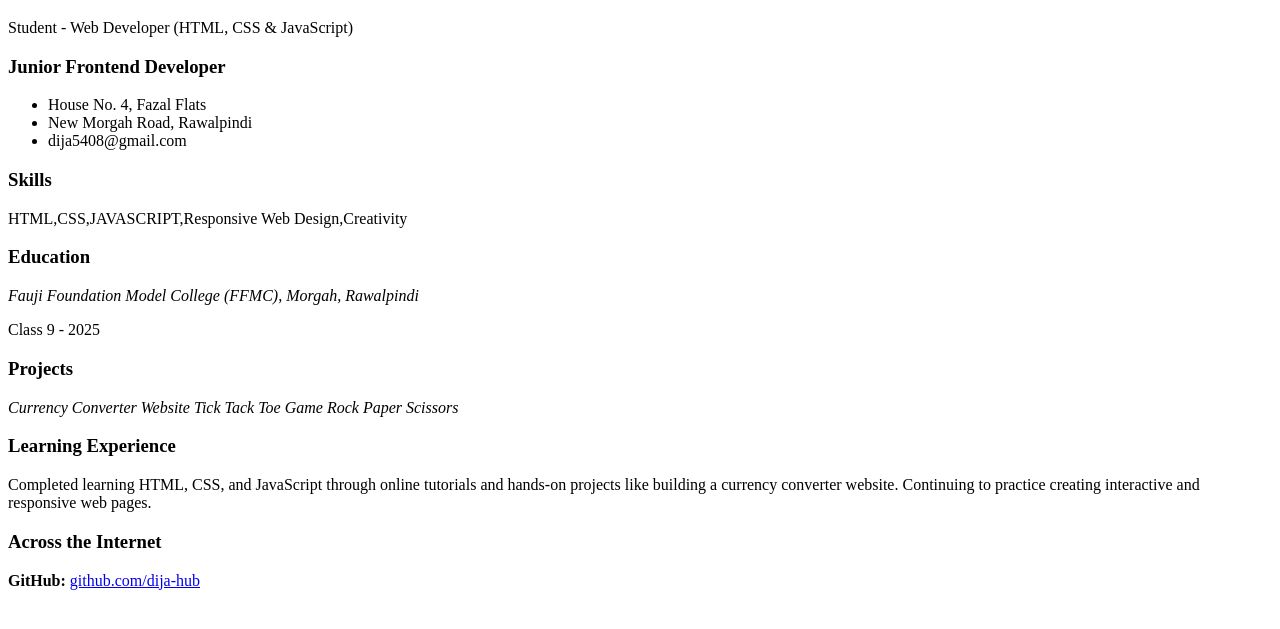
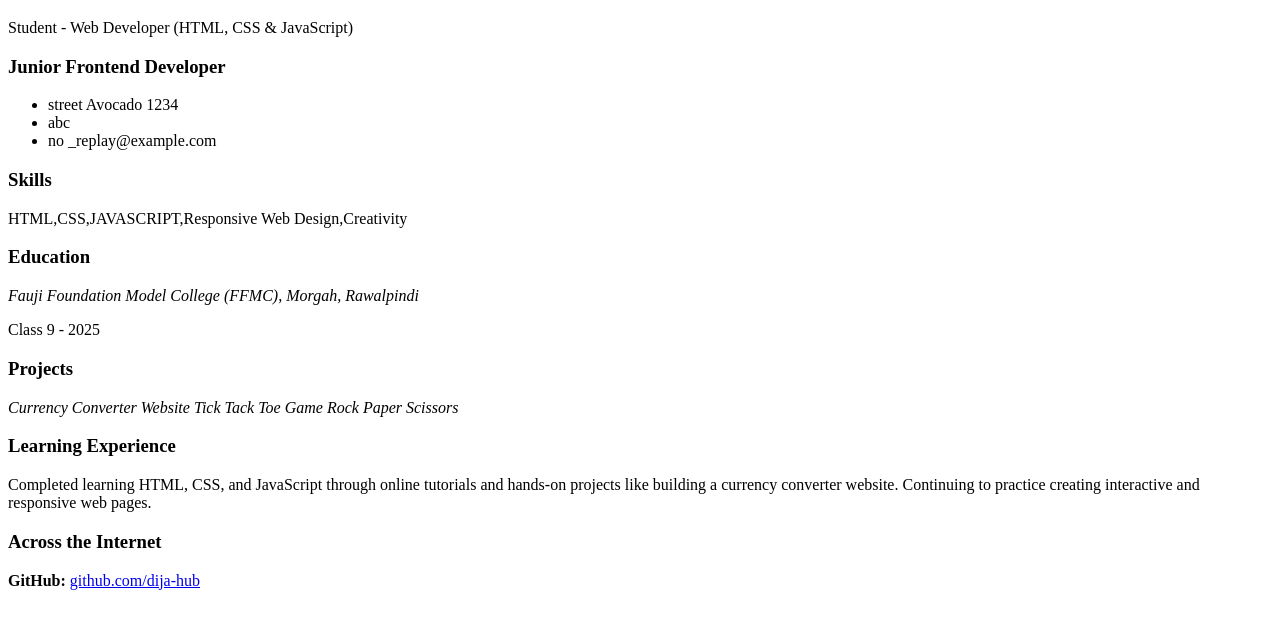
Before and after one commit to dija-hub/My-CV-, a plain HTML site: page index.html in a window 1280 px wide. Shown: the part 61-690 px from the top of the page. Drawn offline with Linux system fonts and the light colour scheme.

Commit message:
Update index.html

```diff
--- a/index.html
+++ b/index.html
@@ -22,9 +22,9 @@
        <p>Student - Web Developer (HTML, CSS & JavaScript)</p>
       <h3>Junior Frontend Developer</h3>
       <ul>
-            <li>House No. 4, Fazal Flats</li>
-             <li>New Morgah Road, Rawalpindi</li>
-               <li>dija5408@gmail.com</li>
+            <li>street Avocado 1234</li>
+             <li>abc </li>
+               <li>no _replay@example.com</li>
       </ul>
 
       <h3>Skills</h3>
```
